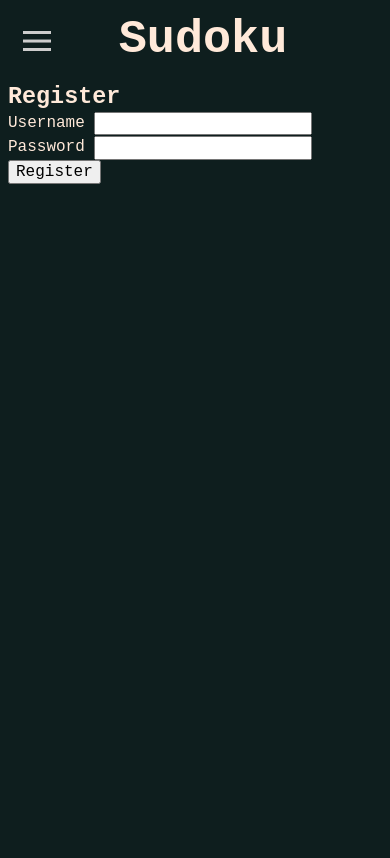
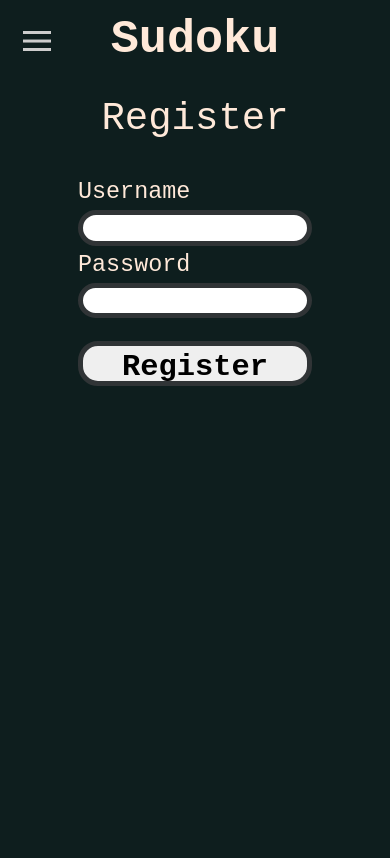
Before and after one commit to cureforboredom/Sudoku, a Flask app: page /auth/register in a window 390 px wide. Run offline with Flask 3, Linux system fonts and the light colour scheme.

Commit message:
finished UI/UX tweaks, now fully playable (only on mobile)

```diff
--- a/sudoku/static/style.css
+++ b/sudoku/static/style.css
@@ -98,6 +98,8 @@ body {
   color: rgb(255, 233, 217);
   font-family: "Courier New", Courier, monospace;
   overflow: hidden;
+  margin: 0;
+  padding: 0;
   user-select: none;
   -webkit-tap-highlight-color: transparent;
   -webkit-user-select: none;
@@ -120,7 +122,15 @@ a:active {
 }
 
 h2 {
+  text-align: center;
+  font-size: 10vw;
+  font-weight: 300;
+}
+
+#main h3 {
+  text-align: center;
   font-size: 6vw;
+  margin-block: 0.3em;
 }
 
 .hamburger-menu {
@@ -244,6 +254,7 @@ li {
 
 .cell {
   font-size: 6vw;
+  font-weight: 650;
   padding-inline: 2.5vw;
   border: #303436 solid 5px;
   background-color: #0c1515;
@@ -334,3 +345,38 @@ li {
 .selected {
   background-color: rgb(67, 127, 121);
 }
+
+.auth-form {
+  display: flex;
+  flex-direction: column;
+  width: 60vw;
+  margin-left: 20%;
+  margin-top: 10%;
+  font-size: 6vw;
+}
+
+.auth-form > * {
+  margin-bottom: 5px;
+}
+
+.auth-form input {
+  height: 1.5em;
+  border: #303436 solid 5px;
+  border-radius: 20px;
+  margin-bottom: 0.3em;
+  user-select: none;
+  -webkit-tap-highlight-color: transparent;
+  -webkit-user-select: none;
+  -moz-user-select: none;
+}
+
+.auth-form [type="submit"] {
+  margin-top: 0.5em;
+  font-size: 1.3em;
+  font-weight: 700;
+  padding: 5px;
+}
+
+.auth-form input:active {
+  border: #495054 solid 6px;
+}
--- a/sudoku/templates/auth/register.html
+++ b/sudoku/templates/auth/register.html
@@ -1,15 +1,11 @@
-{% extends 'base.html' %}
-
-{% block header %}
-  <h2>{% block title %}Register{% endblock %}</h2>
+{% extends 'base.html' %} {% block header %}
+<h2>{% block title %}Register{% endblock %}</h2>
+{% endblock %} {% block content %}
+<form class="auth-form" method="post">
+  <label for="username">Username</label>
+  <input name="username" id="username" required />
+  <label for="password">Password</label>
+  <input type="password" name="password" id="password" />
+  <input type="submit" value="Register" />
+</form>
 {% endblock %}
-
-{% block content %}
-  <form method="post">
-    <label for="username">Username</label>
-    <input name="username" id="username" required>
-    <label for="password">Password</label>
-    <input type="password" name="password" id="password">
-    <input type="submit" value="Register">
-  </form>
-{% endblock %}
--- a/sudoku/templates/main/play.html
+++ b/sudoku/templates/main/play.html
@@ -2,7 +2,7 @@
 %}
 <script src="{{ url_for('static', filename='play.js') }}"></script>
 <section id="main">
-  <a href="{{ url_for('api.new_board') }}">New Board</a>
+  <h3><a href="{{ url_for('api.new_board') }}">New Board</a></h3>
   <div id="board"></div>
   <div id="picker-container">
     <div id="picker-closer"></div>
```
Also changed, not shown: sudoku/templates/auth/login.html (+10 -14 lines).
